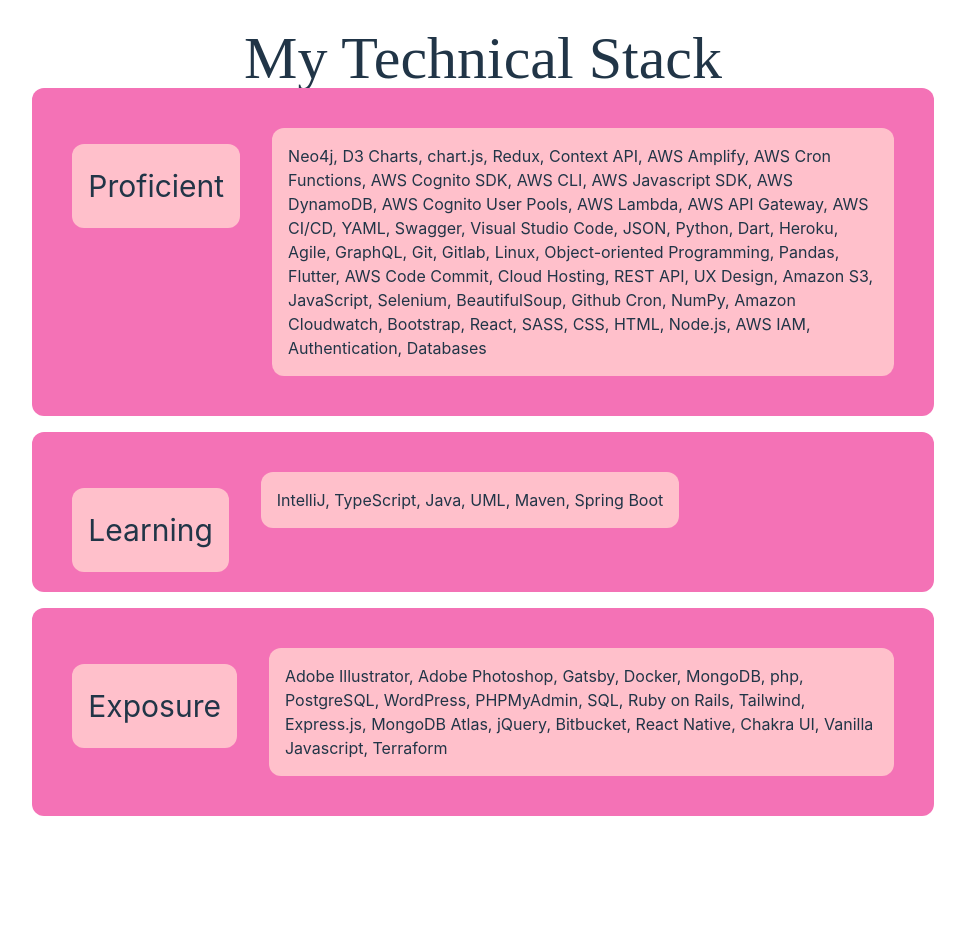
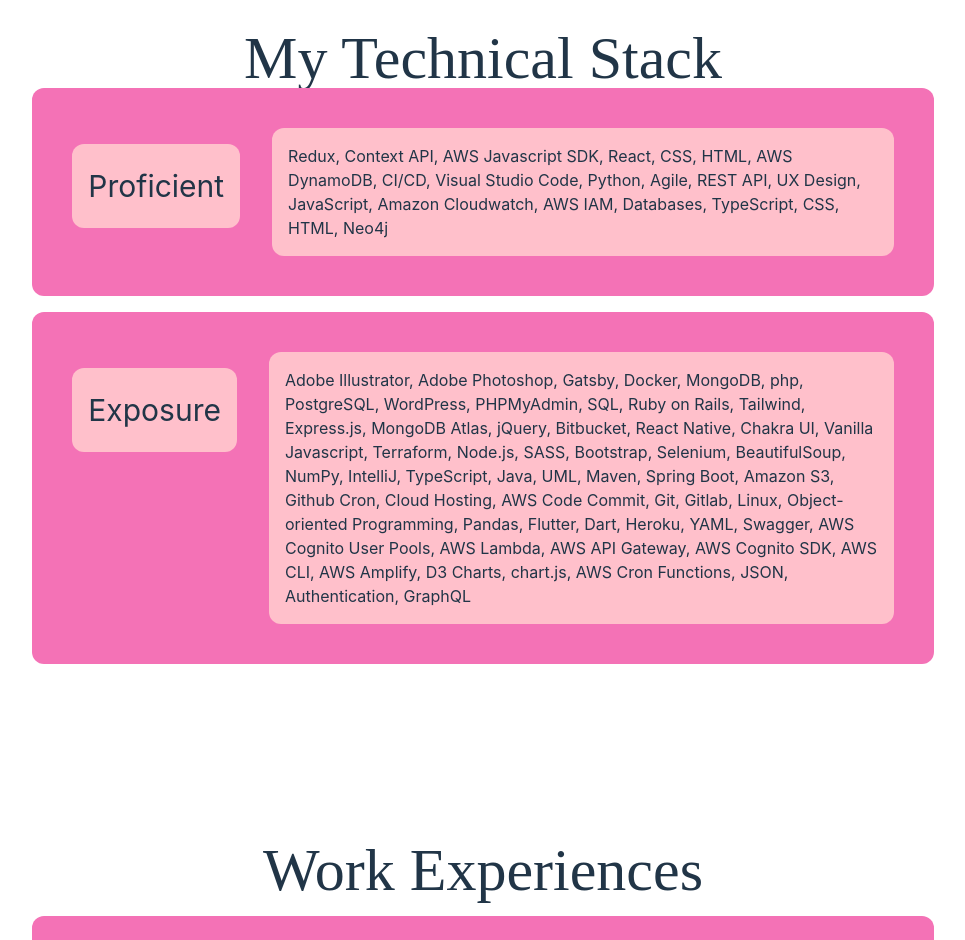
Before and after one commit to environmentallyconsciouscoder/personal-website, a React (Vite) app: page / in a window 1280 px wide. Shown: the part 11060-12000 px from the top of the page, without its empty margins (157-1122 px from the left). Built offline with nearby package versions, Linux system fonts and the light colour scheme.

Commit message:
style: updated tech stack

```diff
--- a/src/data_two.ts
+++ b/src/data_two.ts
@@ -29,22 +29,10 @@
     {
       title: 'Proficient',
       technologies: [
-        'Neo4j', 'D3 Charts', 'chart.js', 'Redux', 'Context API', 'AWS Amplify',
-        'AWS Cron Functions', 'AWS Cognito SDK', 'AWS CLI', 'AWS Javascript SDK',
-        'AWS DynamoDB', 'AWS Cognito User Pools', 'AWS Lambda', 'AWS API Gateway',
-        'AWS CI/CD', 'YAML', 'Swagger', 'Visual Studio Code', 'JSON', 'Python',
-        'Dart', 'Heroku', 'Agile', 'GraphQL', 'Git', 'Gitlab', 'Linux',
-        'Object-oriented Programming', 'Pandas', 'Flutter', 'AWS Code Commit',
-        'Cloud Hosting', 'REST API', 'UX Design', 'Amazon S3', 'JavaScript',
-        'Selenium', 'BeautifulSoup', 'Github Cron', 'NumPy', 'Amazon Cloudwatch',
-        'Bootstrap', 'React', 'SASS', 'CSS', 'HTML', 'Node.js', 'AWS IAM',
-        'Authentication', 'Databases'
-      ]
-    },
-    {
-      title: 'Learning',
-      technologies: [
-        'IntelliJ', 'TypeScript', 'Java', 'UML', 'Maven', 'Spring Boot'
+        'Redux', 'Context API', 'AWS Javascript SDK', 'React', 'CSS', 'HTML',
+        'AWS DynamoDB', 'CI/CD', 'Visual Studio Code', 'Python',
+        'Agile', 'REST API', 'UX Design', 'JavaScript', 'Amazon Cloudwatch',
+        'AWS IAM', 'Databases', 'TypeScript', 'CSS', 'HTML', 'Neo4j',
       ]
     },
     {
@@ -53,7 +41,14 @@
         'Adobe Illustrator', 'Adobe Photoshop', 'Gatsby', 'Docker', 'MongoDB',
         'php', 'PostgreSQL', 'WordPress', 'PHPMyAdmin', 'SQL', 'Ruby on Rails',
         'Tailwind', 'Express.js', 'MongoDB Atlas', 'jQuery', 'Bitbucket',
-        'React Native', 'Chakra UI', 'Vanilla Javascript', 'Terraform'
+        'React Native', 'Chakra UI', 'Vanilla Javascript', 'Terraform', 'Node.js',
+        'SASS', 'Bootstrap', 'Selenium', 'BeautifulSoup', 'NumPy',
+        'IntelliJ', 'TypeScript', 'Java', 'UML', 'Maven', 'Spring Boot','Amazon S3',
+        'Github Cron', 'Cloud Hosting', 'AWS Code Commit', 'Git', 'Gitlab', 'Linux',
+        'Object-oriented Programming', 'Pandas', 'Flutter', 'Dart', 'Heroku','YAML', 'Swagger',
+        'AWS Cognito User Pools', 'AWS Lambda', 'AWS API Gateway', 'AWS Cognito SDK', 'AWS CLI',
+        'AWS Amplify', 'D3 Charts', 'chart.js', 'AWS Cron Functions', 'JSON', 'Authentication',
+        'GraphQL'
       ]
     }
   ];
```
